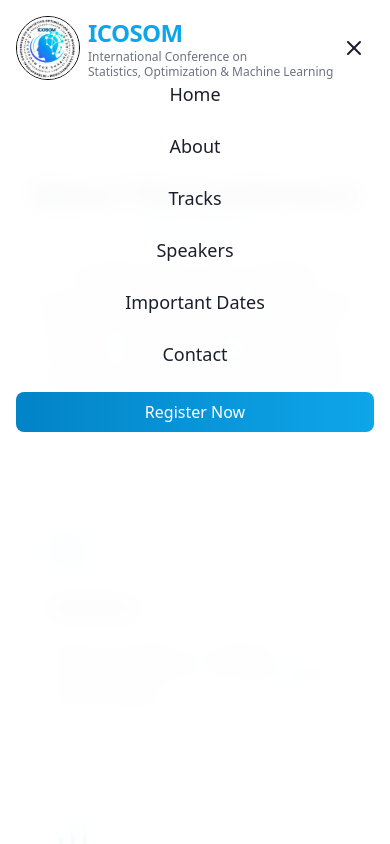
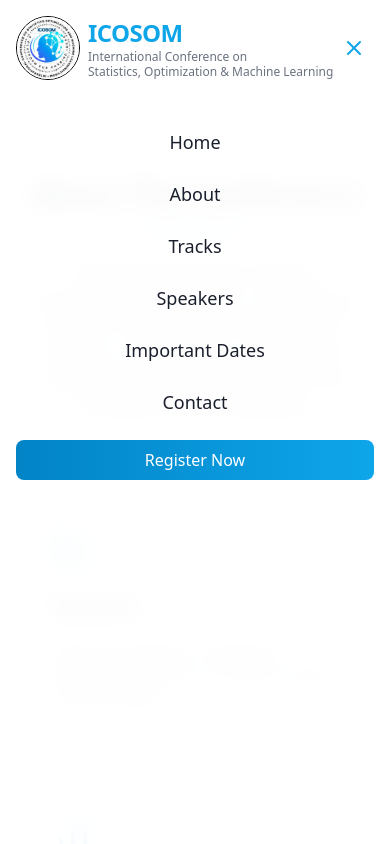
Before and after one commit to Maverick-08/icosom, a React (Vite) app: page /about in a window 390 px wide. Both pictures are taken after a click on the button "Toggle menu". Shown: the top 844 px of the page. Built offline with nearby package versions, Linux system fonts and the light colour scheme.

Commit message:
ui update

```diff
--- a/src/components/Navbar.tsx
+++ b/src/components/Navbar.tsx
@@ -47,7 +47,7 @@ const Navbar = () => {
           </Link>
 
           {/* Desktop Navigation */}
-          <div className="hidden md:flex items-center space-x-8">
+          <div className="hidden lg:flex items-center space-x-8">
             {navLinks.map((link) => (
               <Link
                 key={link.name}
@@ -67,7 +67,7 @@ const Navbar = () => {
 
           {/* Mobile Menu Button */}
           <button
-            className="md:hidden text-icosom-dark p-2 z-50"
+            className="lg:hidden text-icosom-500 p-2 z-50"
             onClick={toggleMenu}
             aria-label="Toggle menu"
           >
@@ -77,7 +77,7 @@ const Navbar = () => {
 
         {/* Mobile Navigation */}
         {isMenuOpen && (
-          <div className="md:hidden fixed inset-0 bg-white/95 backdrop-blur-md pt-20 px-4 z-40 animate-fade-in">
+          <div className="lg:hidden fixed inset-0 bg-white/95 backdrop-blur-md pt-32 px-4 z-40 animate-fade-in">
             <div className="flex flex-col space-y-6 items-center">
               {navLinks.map((link) => (
                 <Link
```
